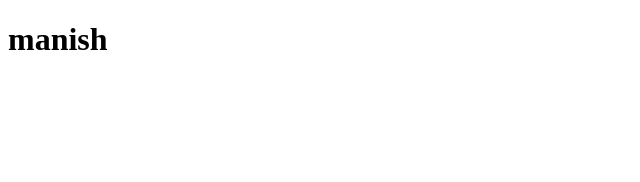
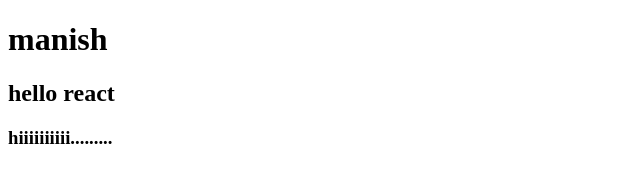
Before and after one commit to Manish13122/git-Merge, a plain HTML site: page index.html in a window 1280 px wide. Shown: the whole page, without its empty margins (0-640 px from the left). Drawn offline with Linux system fonts and the light colour scheme.

Commit message:
add h2 and h3 by raju

```diff
--- a/index.html
+++ b/index.html
@@ -7,5 +7,7 @@
 </head>
 <body>
     <h1>manish</h1>
+    <h2>hello react</h2>
+    <h3>hiiiiiiiiii.........</h3>
 </body>
 </html>
```
